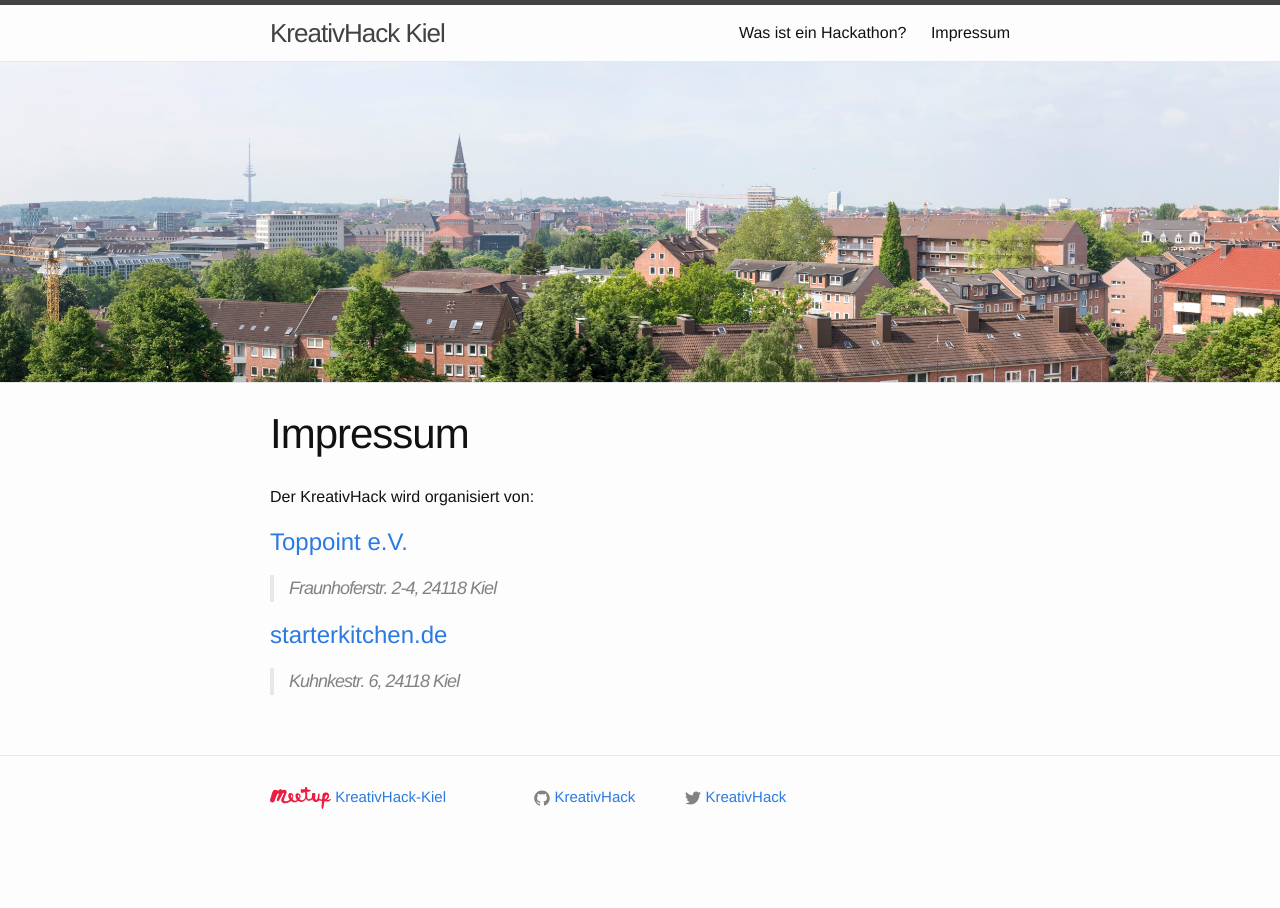
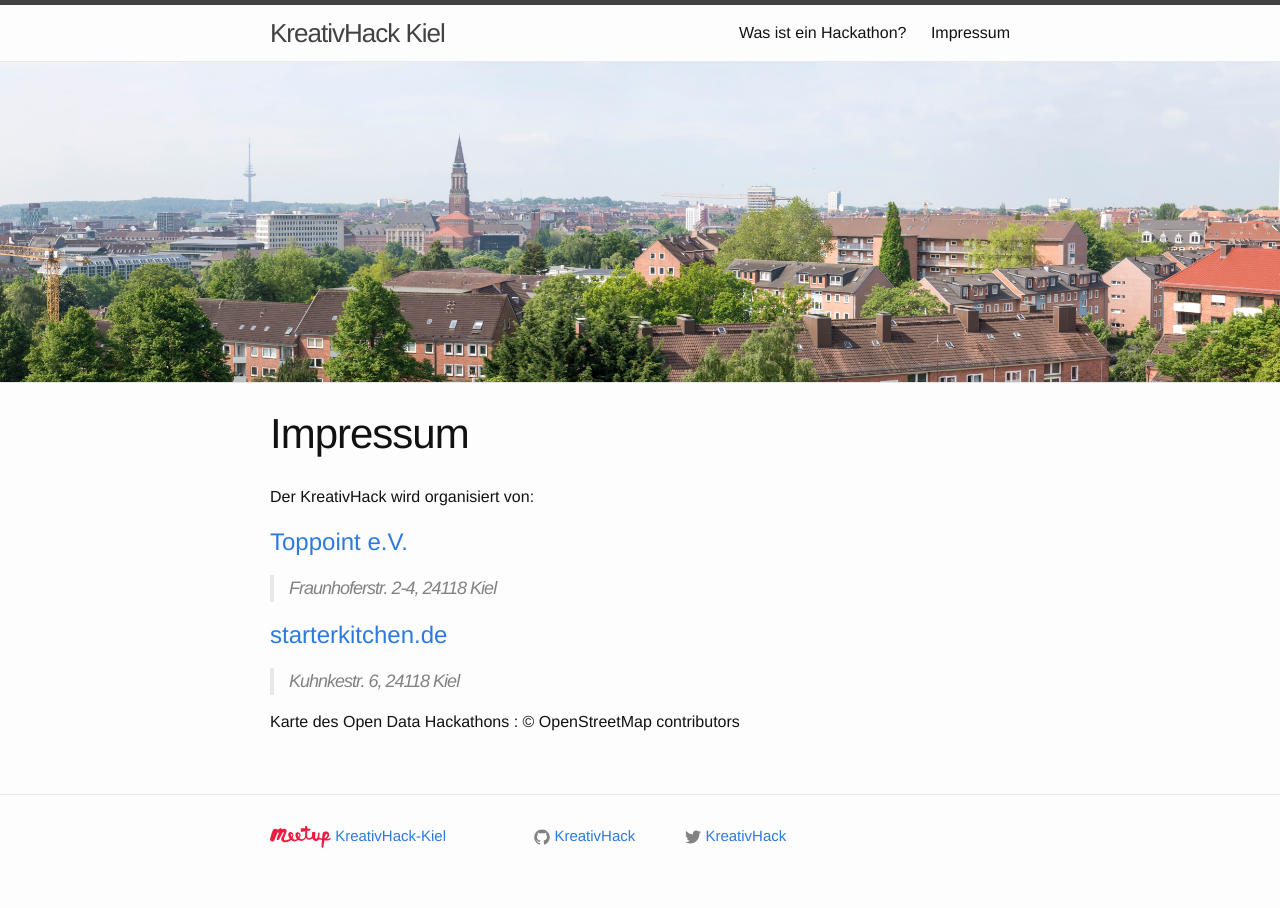
Before and after one commit to KreativHack/.de, a Jekyll site: the page built from imprint.md, in a window 1280 px wide. Built offline with Jekyll 4.4.1, drawn with Linux system fonts in a browser that asks for light colours.

Commit message:
add copyright notice for map

```diff
--- a/imprint.md
+++ b/imprint.md
@@ -12,3 +12,5 @@ Der KreativHack wird organisiert von:
 
 > {{ organizer.address }}
 {% endfor %}
+
+Karte des Open Data Hackathons : © OpenStreetMap contributors
```
